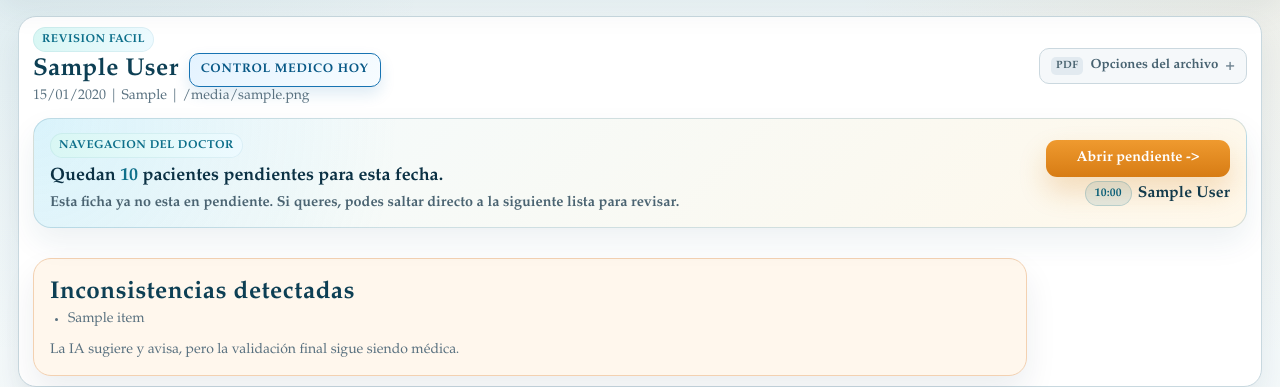
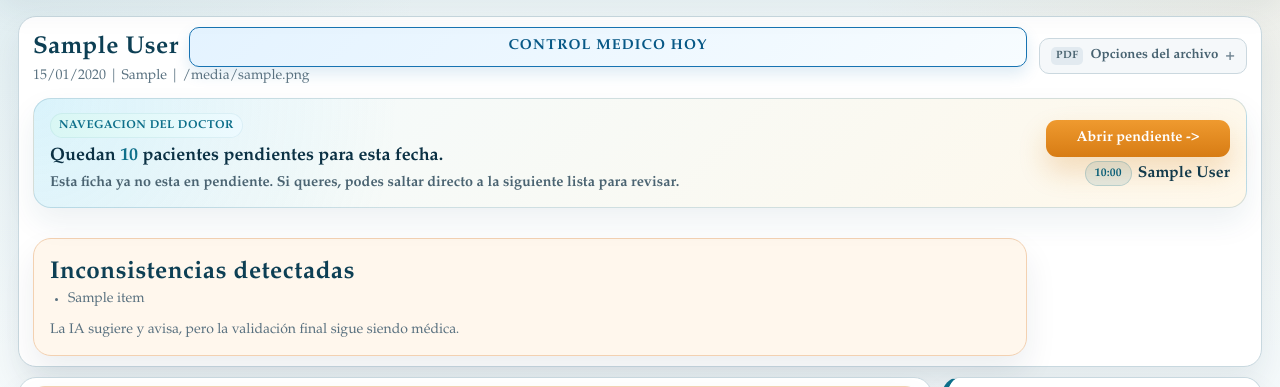
Before and after one commit to tonysoprano33/espirometrias-data-center, a Django app: template templates/clinic/doctor_review_detail.html in a window 1280 px wide. Shown: the part 74-461 px from the top of the page. Run offline with Django 5.2, Linux system fonts and the light colour scheme; the template is opened without the code that fills it: most values are stand-ins (such as "Sample title", 1, 10 or a date in 2020); form fields are guessed from the names that the template uses; parts of the project's set-up code (start-up, migrations or seed data) failed here and were passed over; some libraries are stand-ins or nearby versions.

Commit message:
Emphasize medical control banner

```diff
--- a/templates/clinic/doctor_review_detail.html
+++ b/templates/clinic/doctor_review_detail.html
@@ -32,16 +32,18 @@
     .control-today-badge {
         display: inline-flex;
         align-items: center;
-        min-height: 34px;
-        padding: 7px 11px;
+        flex: 1 1 300px;
+        justify-content: center;
+        min-height: 40px;
+        padding: 9px 16px;
         border: 1px solid #1773b2;
         border-radius: 10px;
         background: linear-gradient(135deg, #e4f3ff, #f7fcff);
         box-shadow: 0 7px 15px rgba(23, 115, 178, .14);
         color: #075886;
-        font-size: .78rem;
+        font-size: .9rem;
         font-weight: 900;
-        letter-spacing: .06em;
+        letter-spacing: .08em;
         white-space: nowrap;
     }
     .doctor-review-header .pill {
@@ -702,7 +704,6 @@
 <div class="doctor-review-page">
 <section class="card doctor-review-header">
     <div>
-        <p class="pill">Revision facil</p>
         <div class="review-patient-title-row">
             <h1 class="section-title">{{ encounter.patient.full_name }}</h1>
             {% if encounter.medical_control_today %}
```
